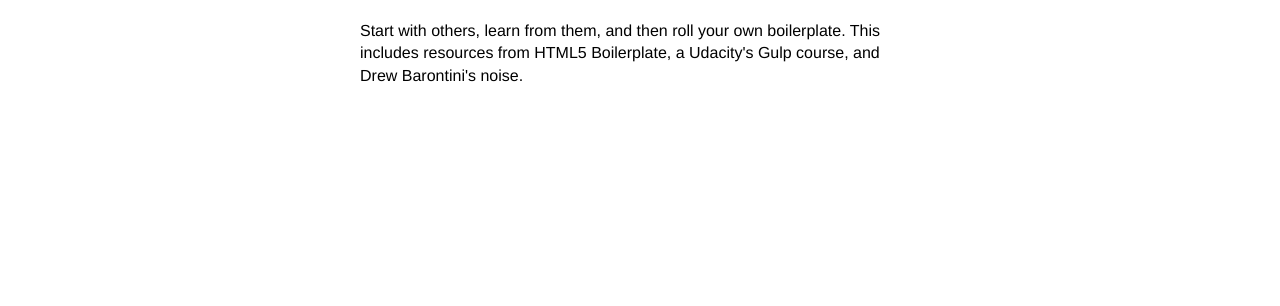
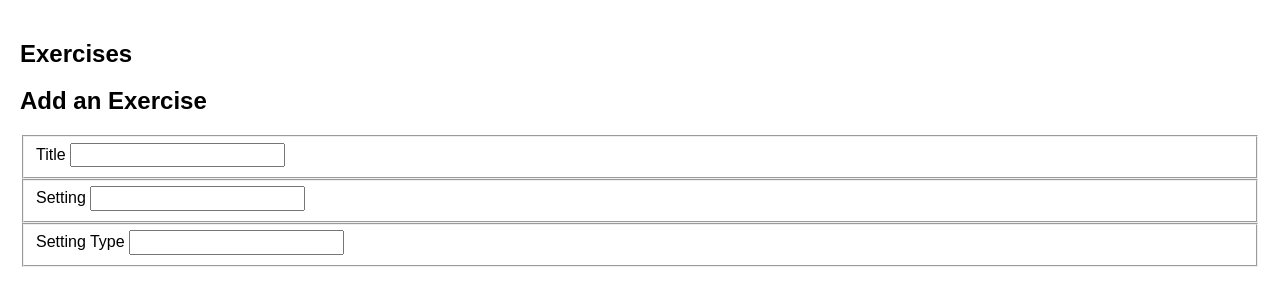
Before and after one commit to dandenney/raisercise, a website: page src/index.html in a window 1280 px wide. Drawn offline with nearby package versions, Linux system fonts and the light colour scheme; files that its build step writes are made by us from their sources.

Commit message:
feat: Add a basic structure with a form

```diff
--- a/src/index.html
+++ b/src/index.html
@@ -1,25 +1,51 @@
 <!doctype html>
-<html class="no-js" lang="">
+<html class='no-js' lang=''>
+
 <head>
-    <meta charset="utf-8">
-    <meta http-equiv="x-ua-compatible" content="ie=edge">
+  <meta charset='utf-8'>
+  <meta http-equiv='x-ua-compatible' content='ie=edge'>
   <title></title>
-    <meta name="description" content="">
-    <meta name="viewport" content="width=device-width, initial-scale=1">
-    <link rel="stylesheet" href="styles/app.css">
+  <meta name='description' content=''>
+  <meta name='viewport' content='width=device-width, initial-scale=1'>
+  <link rel='stylesheet' href='styles/app.css'>
 </head>
 
 <body>
 
   <!-- My main man -->
-    <main>
+  <main id='app'>
 
-      <p style='font-family: Helvetica; line-height: 1.4; margin: 20px auto; max-width: 560px;'>Start with others, learn from them, and then roll your own boilerplate. This includes resources from HTML5 Boilerplate, a Udacity's Gulp course, and Drew Barontini's noise.</p>
+    <section id='exercises'>
+
+      <h2>Exercises</h2>
+
+    </section>
+
+    <section id='addExercises'>
+
+      <h2>Add an Exercise</h2>
+
+      <form action="javascript:">
+        <fieldset>
+          <label for='title'>Title</label>
+          <input name='title' type='text' />
+        </fieldset>
+        <fieldset>
+          <label for='setting'>Setting</label>
+          <input name='setting' type='text' />
+        </fieldset>
+        <fieldset>
+          <label for='settingType'>Setting Type</label>
+          <input name='settingType' type='text' />
+        </fieldset>
+      </form>
+    </section>
 
   </main>
 
   <!-- Add the javascripts -->
-    <script src="js/app.js"></script>
+  <script src='js/app.js'></script>
 
 </body>
+
 </html>
--- a/src/styles/app.scss
+++ b/src/styles/app.scss
@@ -448,4 +448,5 @@
 
 body {
   font-family: sans-serif;
+  padding: 20px;
 }
```
Also changed, not shown: dist/index.html, dist/styles/app.css, 1 other file. Lines whose indentation alone changed are shown as unchanged.
